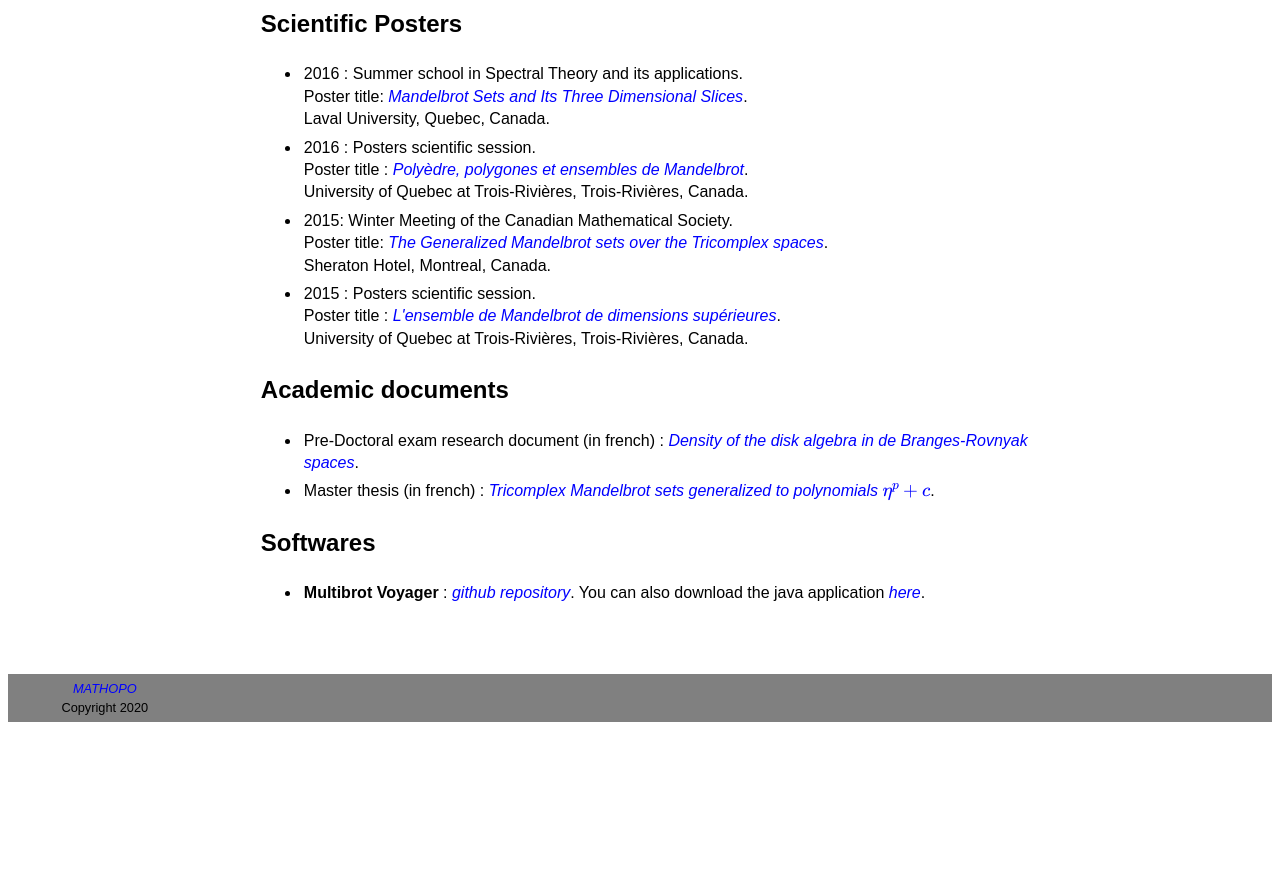
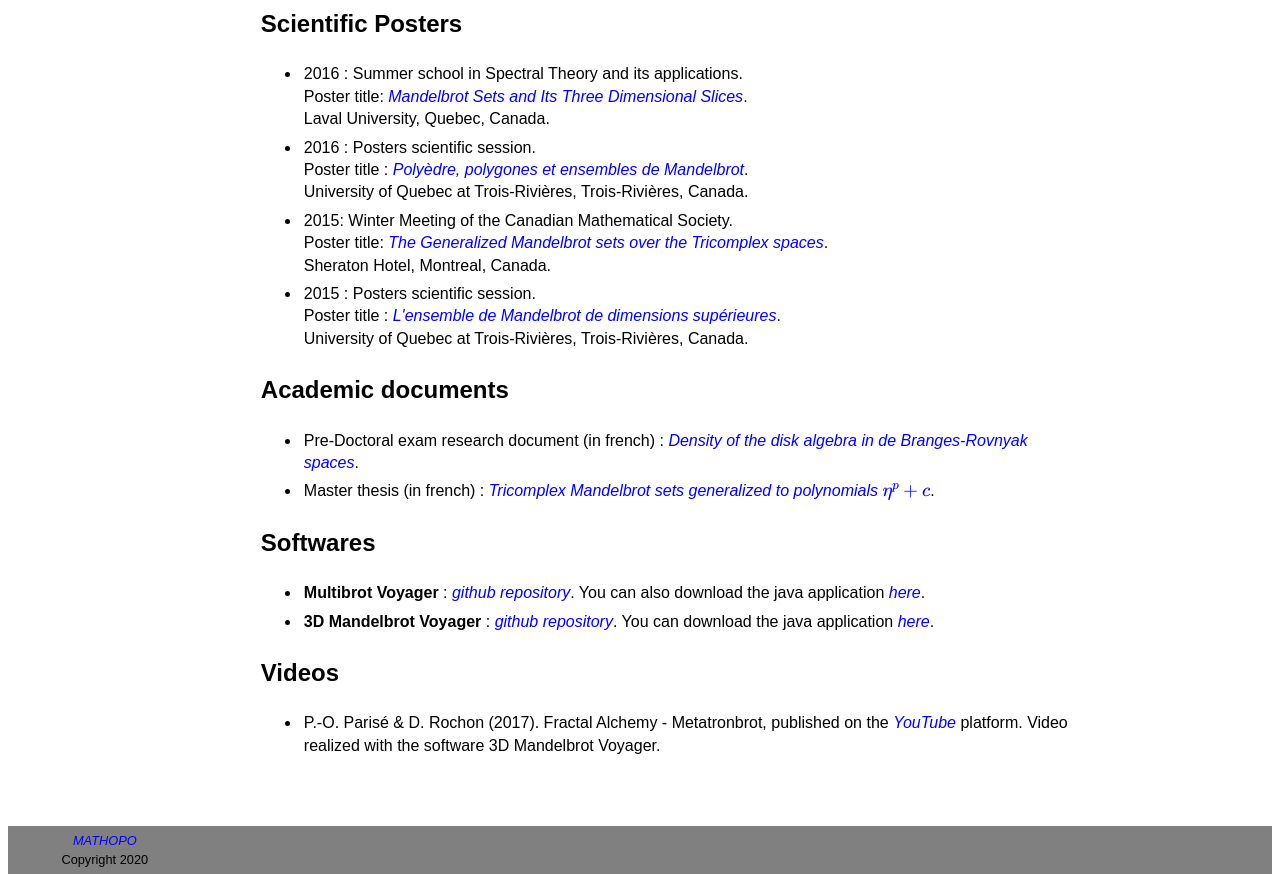
Before and after one commit to popa13/Website-Web, a plain HTML site: page Research.html in a window 1280 px wide. Shown: the part 2196-3070 px from the top of the page. Before the commit the page ends 2918 px from the top, so only its background shows below. Drawn offline with nearby package versions, Linux system fonts and the light colour scheme; a web font is replaced by a local one.

Commit message:
Ajout du logiciel dans ma liste de publication et ajout d'Une vidéo aussi

```diff
--- a/Research.html
+++ b/Research.html
@@ -224,7 +224,19 @@
 
 					<ul>
 						<li>
-							<strong title="A software to explore the Mandelbrot and Julia sets">Multibrot Voyager</strong> : <a target="blank_" class='aLink' href="https://github.com/popa13/MultibrotVoyager">github repository</a>. You can also download the java application <a target="blank_" class="aLink" href="Programmes/MJProg_v01.jar">here</a>.
+							<strong title="A software to explore the Mandelbrot and Julia sets">Multibrot Voyager</strong> : <a target="blank_" class='aLink' href="https://github.com/popa13/MultibrotVoyager">github repository</a>. You can also download the java application <a target="_blank" class='aLink' href="Programmes/MJProg_v01.jar">here</a>.
+						</li>
+						<li>
+							<strong title="A software to explore the Mandelbrot set in 3D">3D Mandelbrot Voyager</strong> : <a target="_blank" class='aLink' href="https://github.com/popa13/3DMandelbrot-Voyager.git">github repository</a>. You can download the java application <a target="_blank" class='aLink' href = "Programmes/3DMandelbrot-Voyager.jar">here</a>.
+						</li>
+					</ul>
+				</article>
+				<article>
+					<h2 id = "Videos">Videos</h2>
+
+					<ul>
+						<li>
+							P.-O. Parisé & D. Rochon (2017). Fractal Alchemy - Metatronbrot, published on the <a target="_blank" class="aLink" href="https://www.youtube.com/watch?v=c20Rki45IL8">YouTube</a> platform. Video realized with the software 3D Mandelbrot Voyager.
 						</li>
 					</ul>
 				</article>
```
Also changed, not shown: 1 other file.
